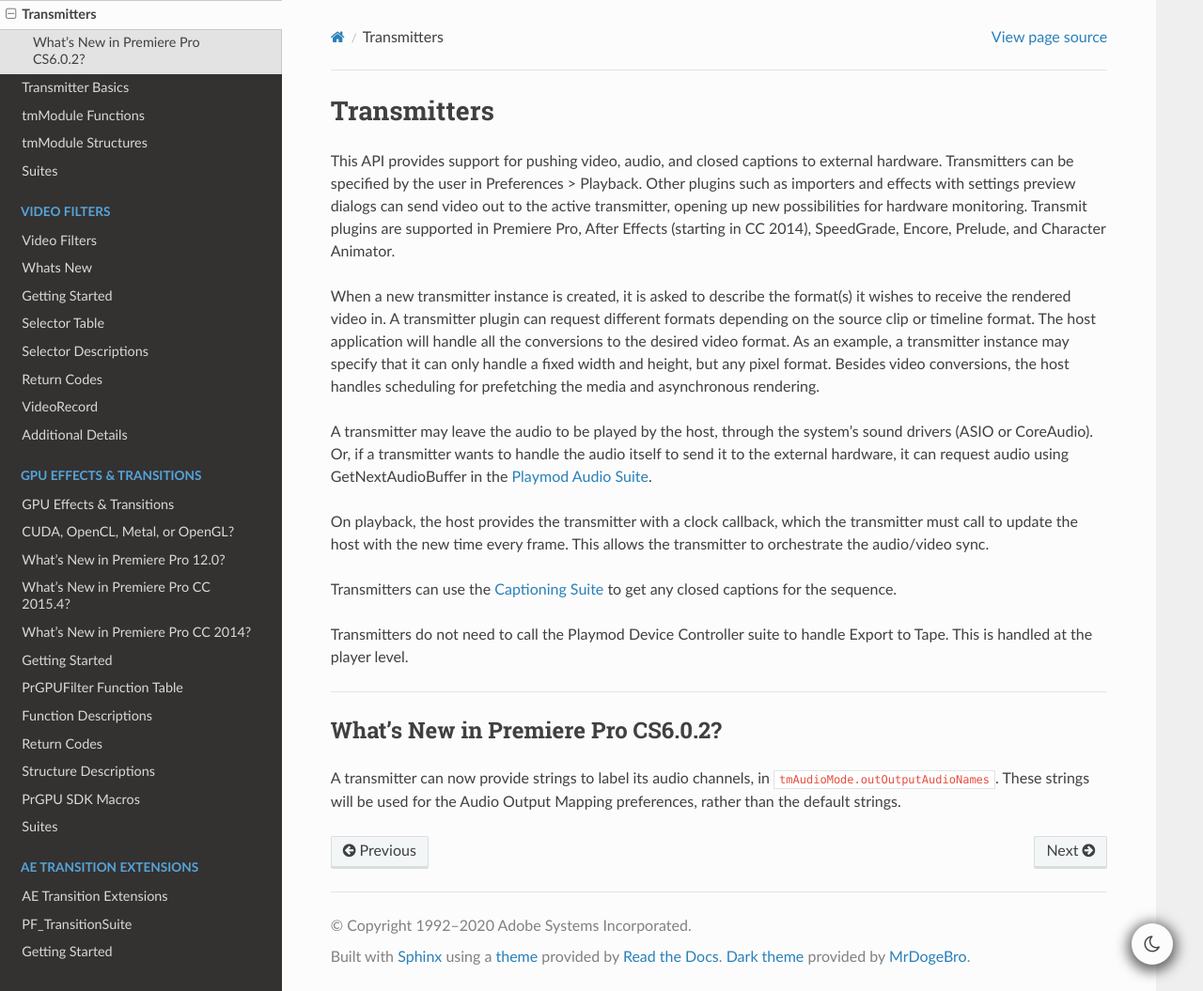
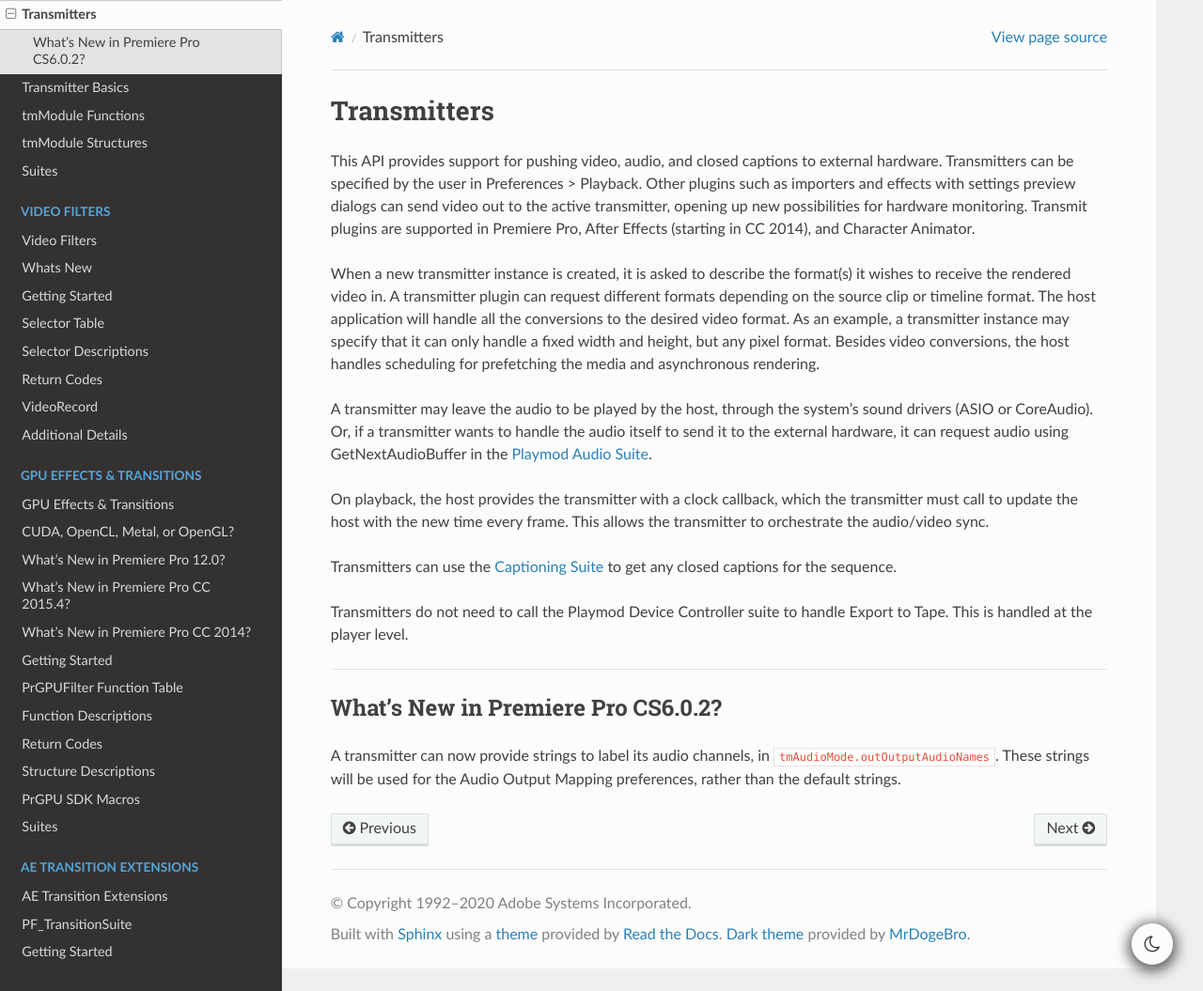
Before and after one commit to docsforadobe/premiere-plugin-guide, a Sphinx documentation site: the page built from docs/transmitters/transmitters.rst, in a window 1280 px wide and 1055 px high. Shown: the whole window at 94% size. Built offline with Sphinx 7.4.7 and the Read the Docs theme 2.0.0, drawn with Linux system fonts in a browser that asks for light colours.

Commit message:
Minor update
Removed supported apps which are no longer available.

```diff
--- a/docs/transmitters/transmitters.rst
+++ b/docs/transmitters/transmitters.rst
@@ -3,7 +3,7 @@
 Transmitters
 ################################################################################
 
-This API provides support for pushing video, audio, and closed captions to external hardware. Transmitters can be specified by the user in Preferences > Playback. Other plugins such as importers and effects with settings preview dialogs can send video out to the active transmitter, opening up new possibilities for hardware monitoring. Transmit plugins are supported in Premiere Pro, After Effects (starting in CC 2014), SpeedGrade, Encore, Prelude, and Character Animator.
+This API provides support for pushing video, audio, and closed captions to external hardware. Transmitters can be specified by the user in Preferences > Playback. Other plugins such as importers and effects with settings preview dialogs can send video out to the active transmitter, opening up new possibilities for hardware monitoring. Transmit plugins are supported in Premiere Pro, After Effects (starting in CC 2014), and Character Animator.
 
 When a new transmitter instance is created, it is asked to describe the format(s) it wishes to receive the rendered video in. A transmitter plugin can request different formats depending on the source clip or timeline format. The host application will handle all the conversions to the desired video format. As an example, a transmitter instance may specify that it can only handle a fixed width and height, but any pixel format. Besides video conversions, the host handles scheduling for prefetching the media and asynchronous rendering.
 
```
